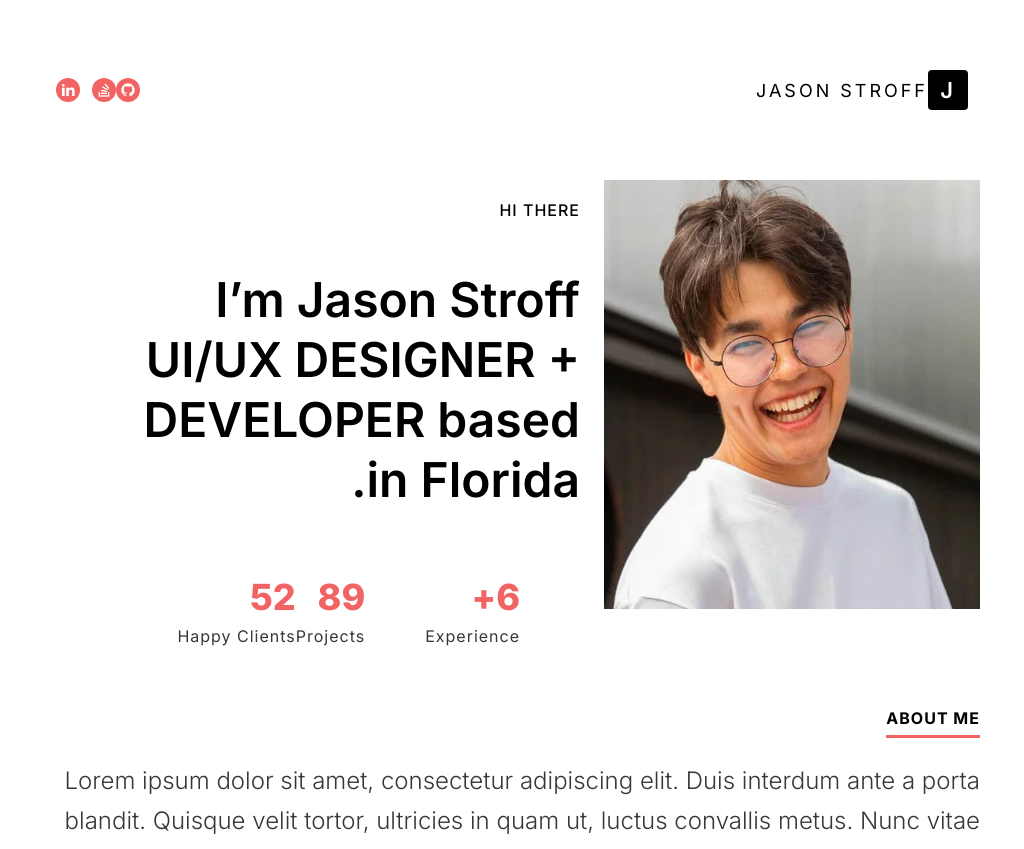
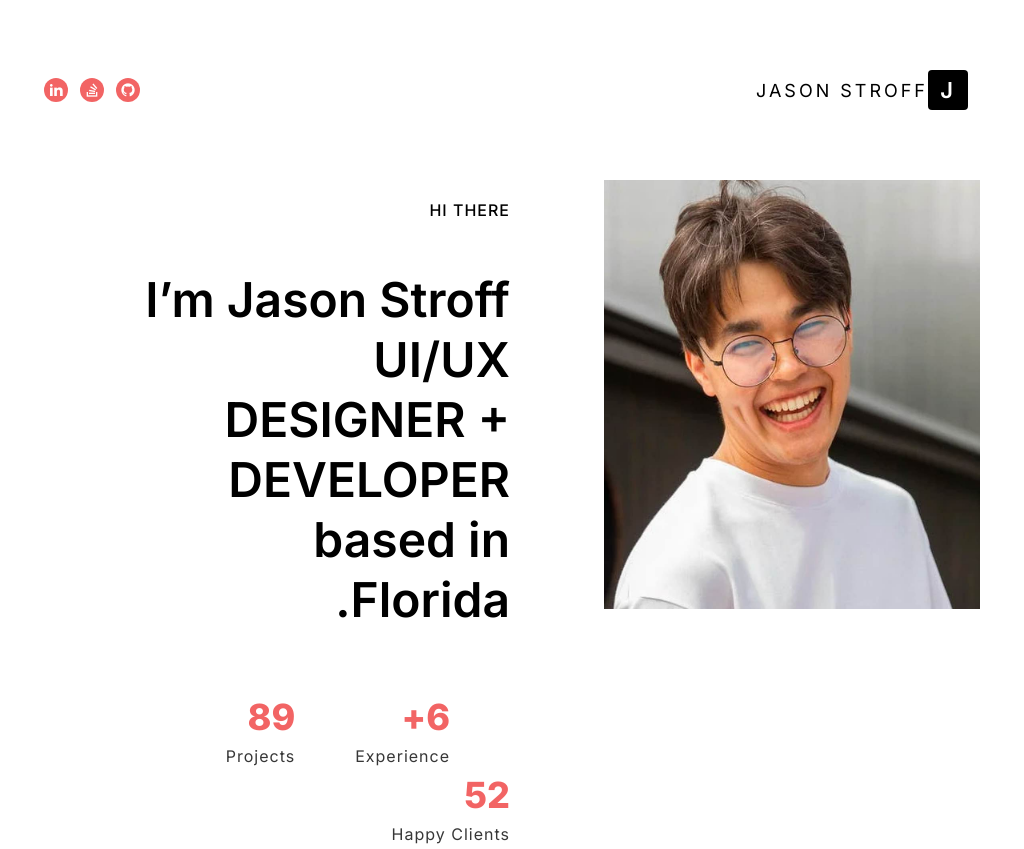
Before and after one commit to mesbahifard/mesbahifard.github.io, a plain HTML site: page index.html in a window 1024 px wide. Shown: the top 849 px of the page. Drawn offline with nearby package versions, Linux system fonts and the light colour scheme.

Commit message:
Update main.css

```diff
--- a/main.css
+++ b/main.css
@@ -187,7 +187,7 @@ img {
 }
 
 .ds-social li {
-    margin-left: 12px;
+    margin-right: 12px;
 }
 
 .ds-social li:first-child {
@@ -218,8 +218,8 @@ img {
 ----------------------------------------------------------------*/
 
 .ds-banner section {
-    padding-left: 70px;
-    padding-right: 100px;
+    padding-left: 100px;
+    padding-right: 70px;
 }
 
 .ds-banner section h1 span {
@@ -702,7 +702,7 @@ span.ds-department {
 
 @media (min-width: 992px) and (max-width: 1199px) {
     .ds-banner section {
-        padding-right: 0;
+        padding-right: 70px;
     }
     .ds-work-list section {
         padding-right: 30px;
```
